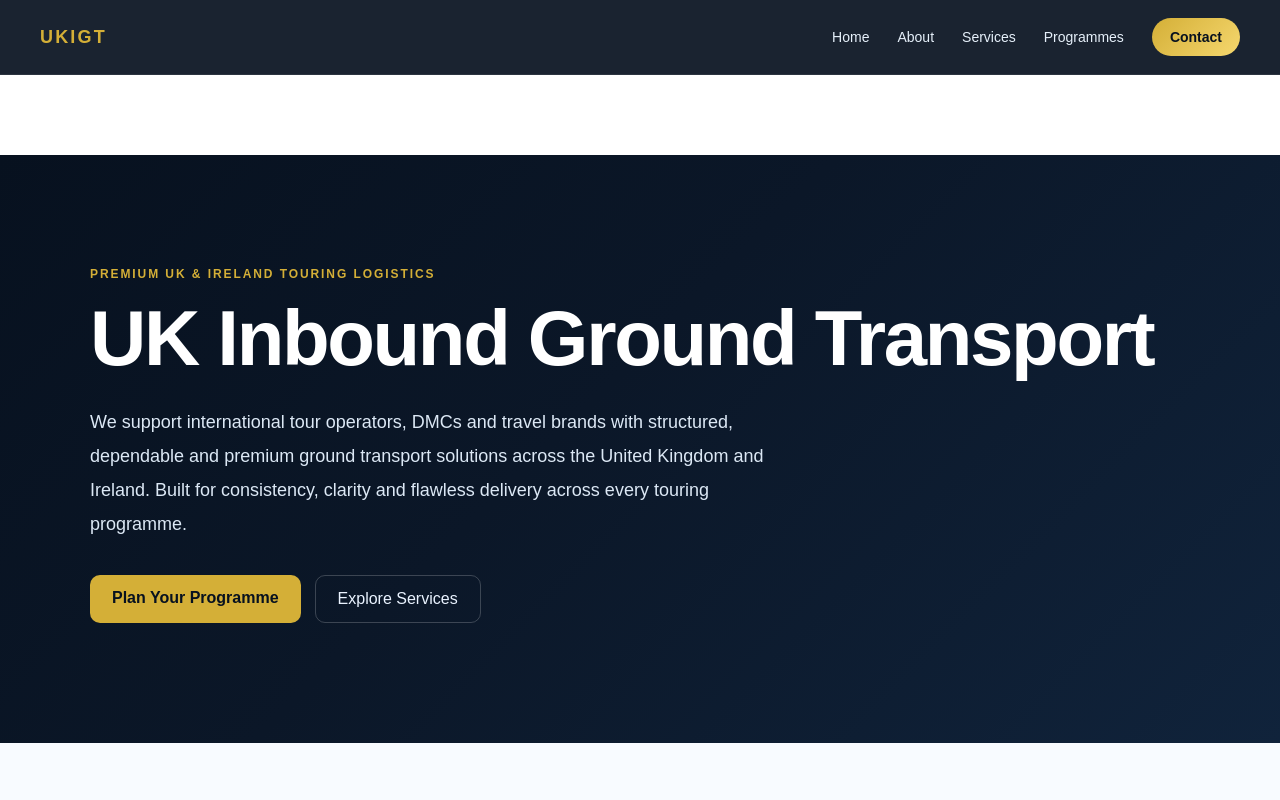
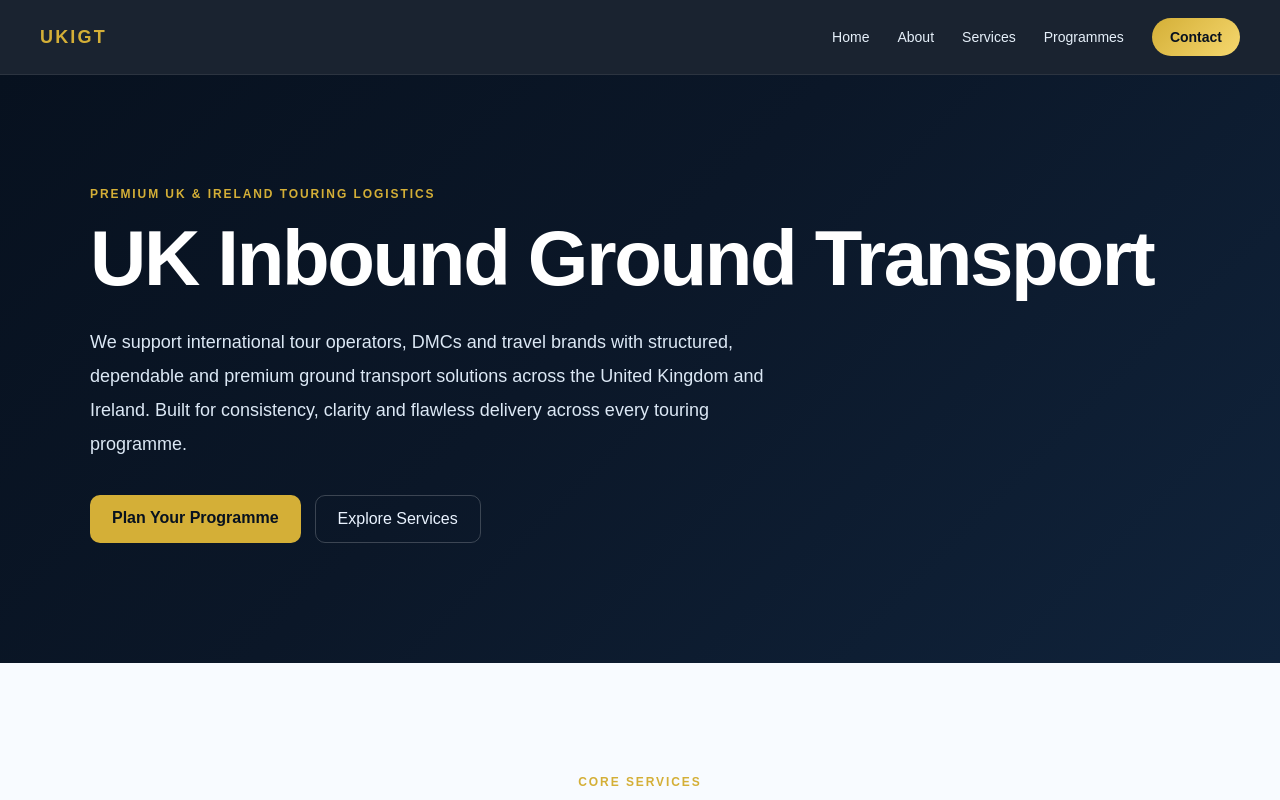
Before and after one commit to kandiahtk-crypto/Project-, a Next.js app: page / in a window 1280 px wide. Shown: the top 800 px of the page. Built offline with nearby package versions, Linux system fonts and the light colour scheme.

Commit message:
Update layout.tsx

```diff
--- a/src/app/layout.tsx
+++ b/src/app/layout.tsx
@@ -13,14 +13,9 @@ export default function RootLayout({
 }) {
   return (
     <html lang="en">
-      <body>
+      <body style={{ margin: 0 }}>
         <Navbar />
-
-        {/* ✅ THIS FIXES EVERYTHING */}
-        <main style={{ marginTop: "80px" }}>
-          {children}
-        </main>
-
+        {children}
       </body>
     </html>
   );
```
